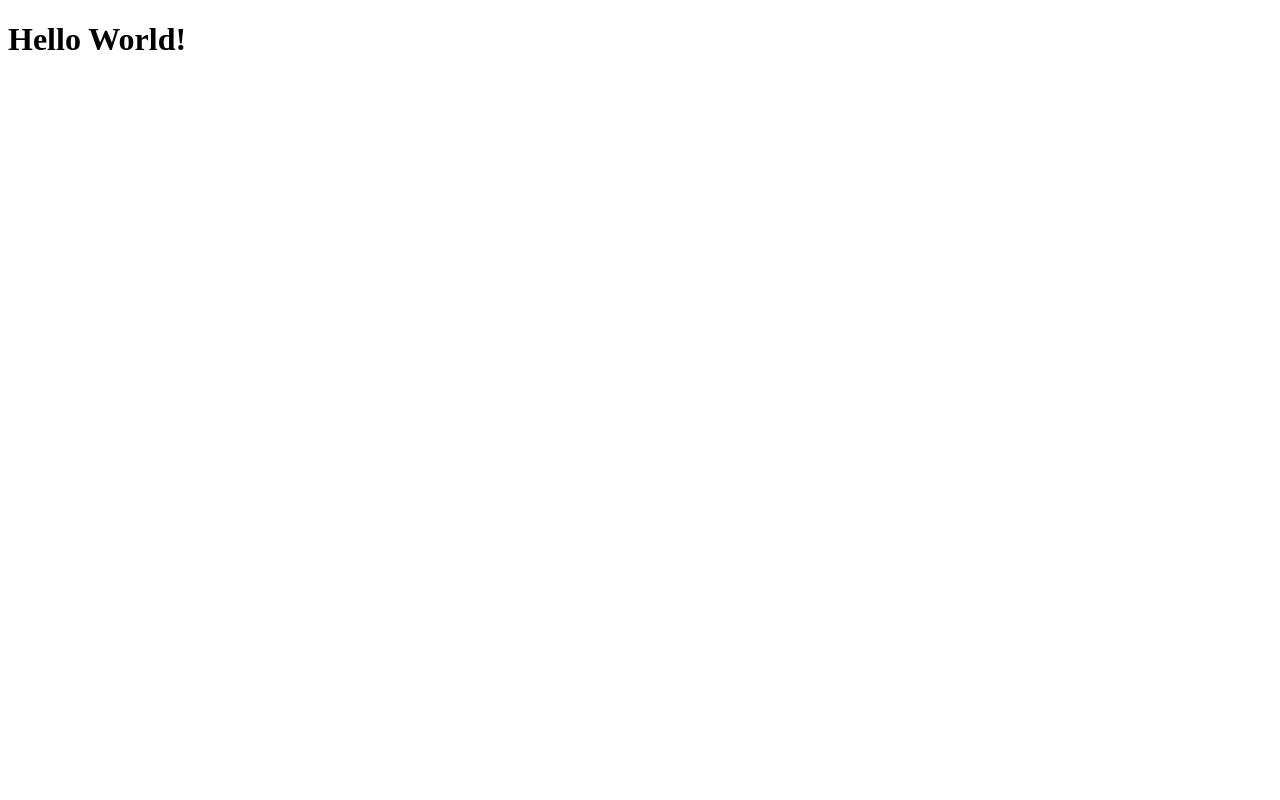
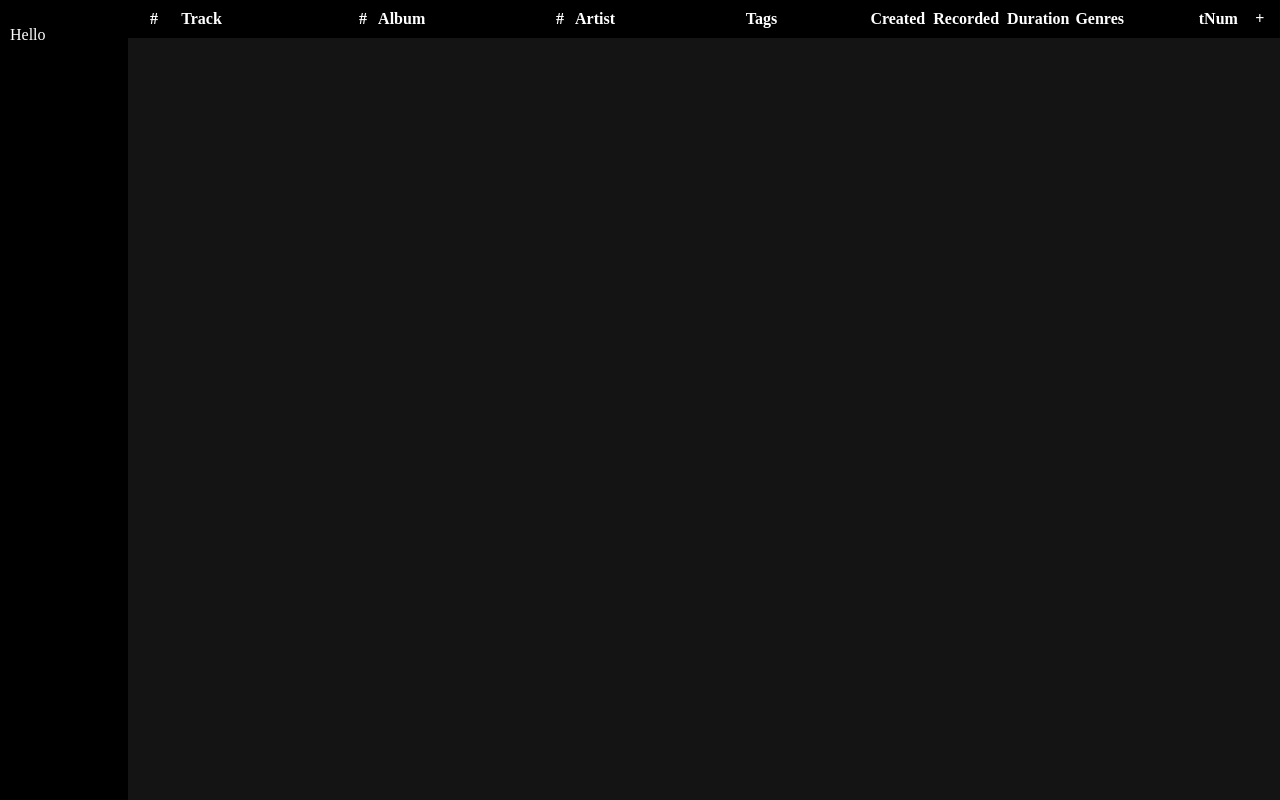
Before and after one commit to Gabe-o/Song-Organizer, a website: page static/index.html in a window 1280 px wide. Shown: the top 800 px of the page. Drawn offline with Linux system fonts and the light colour scheme.

Commit message:
Created template for the front end

```diff
--- a/static/index.html
+++ b/static/index.html
@@ -6,6 +6,45 @@
         <link rel="stylesheet" href="style.css">
     </head>
     <body>
-        <h1>Hello World!</h1>
+        <div class="sideBar">
+            <p>Hello</p>
+        </div>
+        <div class="songDisplay">
+            <table>
+                <tr>
+                    <td class="trackID">#</td>
+                    <td class="trackTitle">Track</td>
+                    <td class="albumID">#</td>
+                    <td class="albumName">Album</td>
+                    <td class="artistID">#</td>
+                    <td class="artistName">Artist</td>
+                    <td class="trackTags">Tags</td>
+                    <td class="trackDateCreated">Created</td>
+                    <td class="trackDateRecorded">Recorded</td>
+                    <td class="trackDuration">Duration</td>
+                    <td class="trackGenres">Genres</td>
+                    <td class="trackNum">tNum</td>
+                    <td class="addToList">+</td>
+                </tr>
+            </table>
+        <div class="topBar">
+            <table>
+                <tr>
+                    <th class="trackID">#</th>
+                    <th class="trackTitle">Track</th>
+                    <th class="albumID">#</th>
+                    <th class="albumName">Album</th>
+                    <th class="artistID">#</th>
+                    <th class="artistName">Artist</th>
+                    <th class="trackTags">Tags</th>
+                    <th class="trackDateCreated">Created</th>
+                    <th class="trackDateRecorded">Recorded</th>
+                    <th class="trackDuration">Duration</th>
+                    <th class="trackGenres">Genres</th>
+                    <th class="trackNum">tNum</th>
+                    <th class="addToList">+</th>
+                </tr>
+            </table>
+        </div>
     </body>
 </html>
--- a/static/style.css
+++ b/static/style.css
@@ -0,0 +1,101 @@
+* {
+    box-sizing: border-box;
+}
+
+body {
+    background-color: rgb(20, 20, 20);
+    color: white;
+}
+
+div.songDisplay {
+    width: 90vmax;
+    height: 200vmax;
+    left: 10vmax;
+    top: 3vmax;
+    position: absolute;
+}
+
+div.sideBar {
+    width: 10vmax;
+    height: 100vmax;
+    position: fixed;
+    left: 0px;
+    top: 0px;
+    padding: 10px;
+    background-color: black;
+}
+
+div.topBar {
+    height: 3vmax;
+    width: 90vmax;
+    position: fixed;
+    left: 10vmax;
+    top: 0px;
+    background-color: black;
+}
+
+table {
+    width: 100%;
+    height: 100%;
+}
+
+td {
+    text-align: center;
+}
+
+.trackID {
+    width: 4%;
+}
+
+.trackTitle {
+    width:14%;
+    text-align: left;
+}
+
+.albumID {
+    width: 2%;
+}
+
+.albumName {
+    width: 14%;
+    text-align: left;
+}
+
+.artistID {
+    width: 2%;
+}
+
+.artistName {
+    width: 14%;
+    text-align: left;
+}
+
+.trackTags {
+    width: 10%;
+    text-align: left;
+}
+
+.trackDateCreated {
+    width: 5%;
+}
+
+.trackDateRecorded {
+    width: 5%;
+}
+
+.trackDuration {
+    width: 5%;
+}
+
+.trackGenres {
+    width: 10%;
+    text-align: left;
+}
+
+.trackNum {
+    width: 2%;
+}
+
+.addToList {
+    width: 3%;
+}
```
